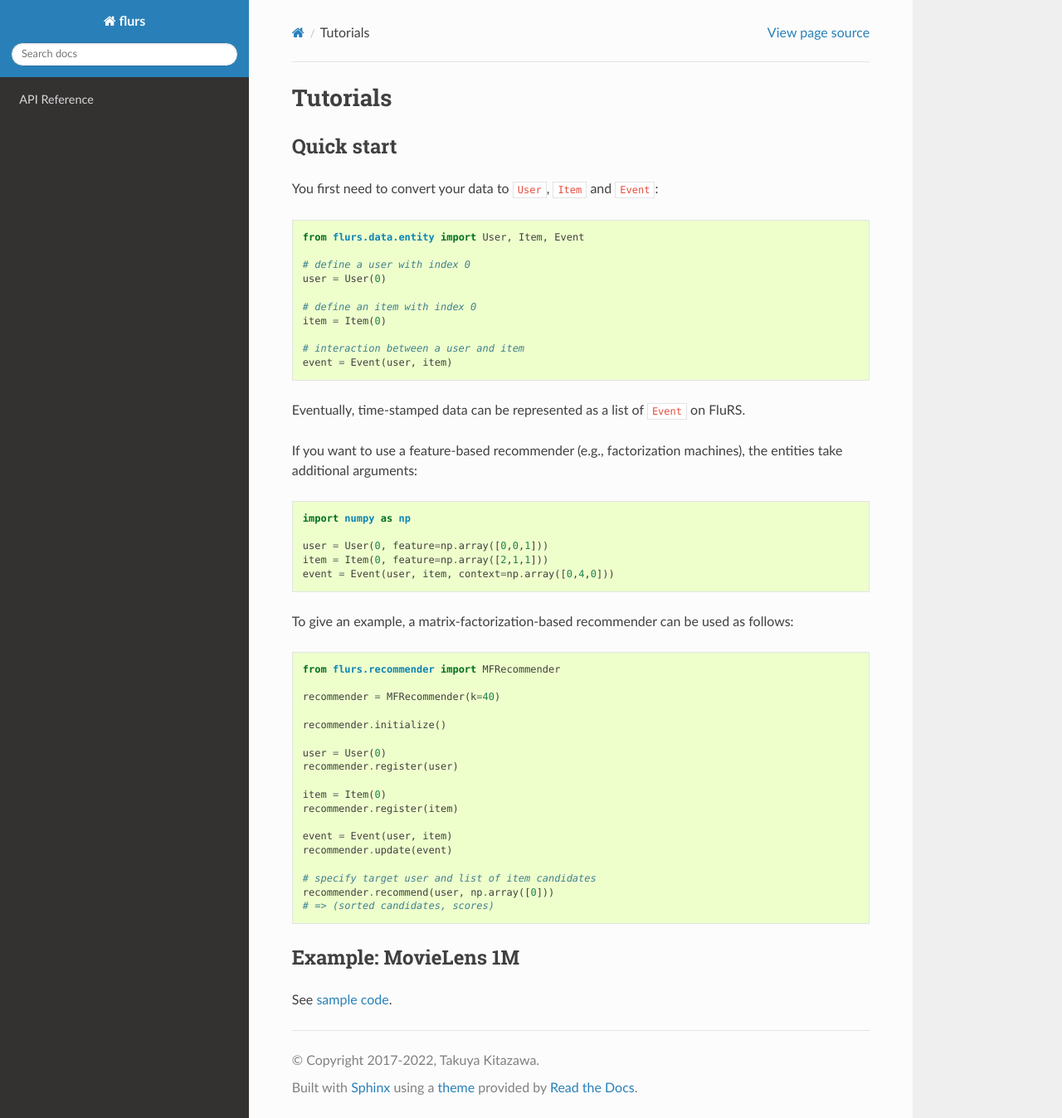
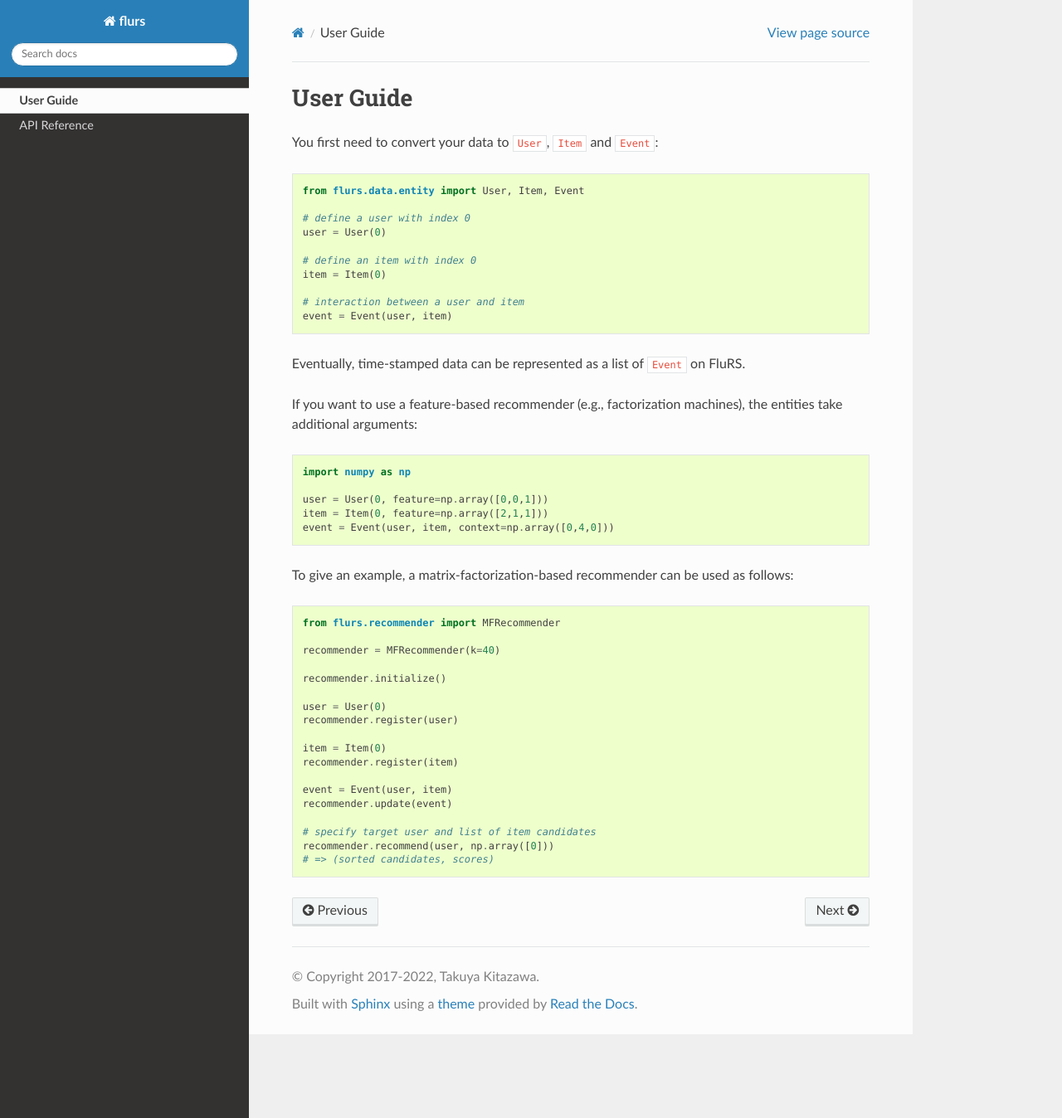
Before and after one commit to takuti/flurs, a Sphinx documentation site: the page built from doc/user_guide.rst, in a window 1280 px wide and 1348 px high. Shown: the whole window at 83% size. Built offline with Sphinx 7.4.7 and the Read the Docs theme 2.0.0, drawn with Linux system fonts in a browser that asks for light colours; pages that are not in the unit, such as notebooks, are missing from menus.

Commit message:
Tweak toc trees with examples

```diff
--- a/doc/index.rst
+++ b/doc/index.rst
@@ -3,5 +3,6 @@
 .. toctree::
    :maxdepth: 2
 
-   tutorial
+   user_guide
+   auto_examples/index
    reference
--- a/doc/reference.rst
+++ b/doc/reference.rst
@@ -12,6 +12,7 @@
     data.entity.User
     data.entity.Item
     data.entity.Event
+    datasets.movielens
 
 Baseline recommenders
 ---------------------
--- a/doc/user_guide.rst
+++ b/doc/user_guide.rst
@@ -1,8 +1,5 @@
-Tutorials
-=========
-
-Quick start
------------
+User Guide
+==========
 
 You first need to convert your data to ``User``, ``Item`` and ``Event``:
 
@@ -53,8 +50,3 @@
   # specify target user and list of item candidates
   recommender.recommend(user, np.array([0]))
   # => (sorted candidates, scores)
-
-Example: MovieLens 1M
------------------------
-
-See `sample code <https://github.com/takuti/flurs/blob/master/examples/movielens1m.py>`_.
```
